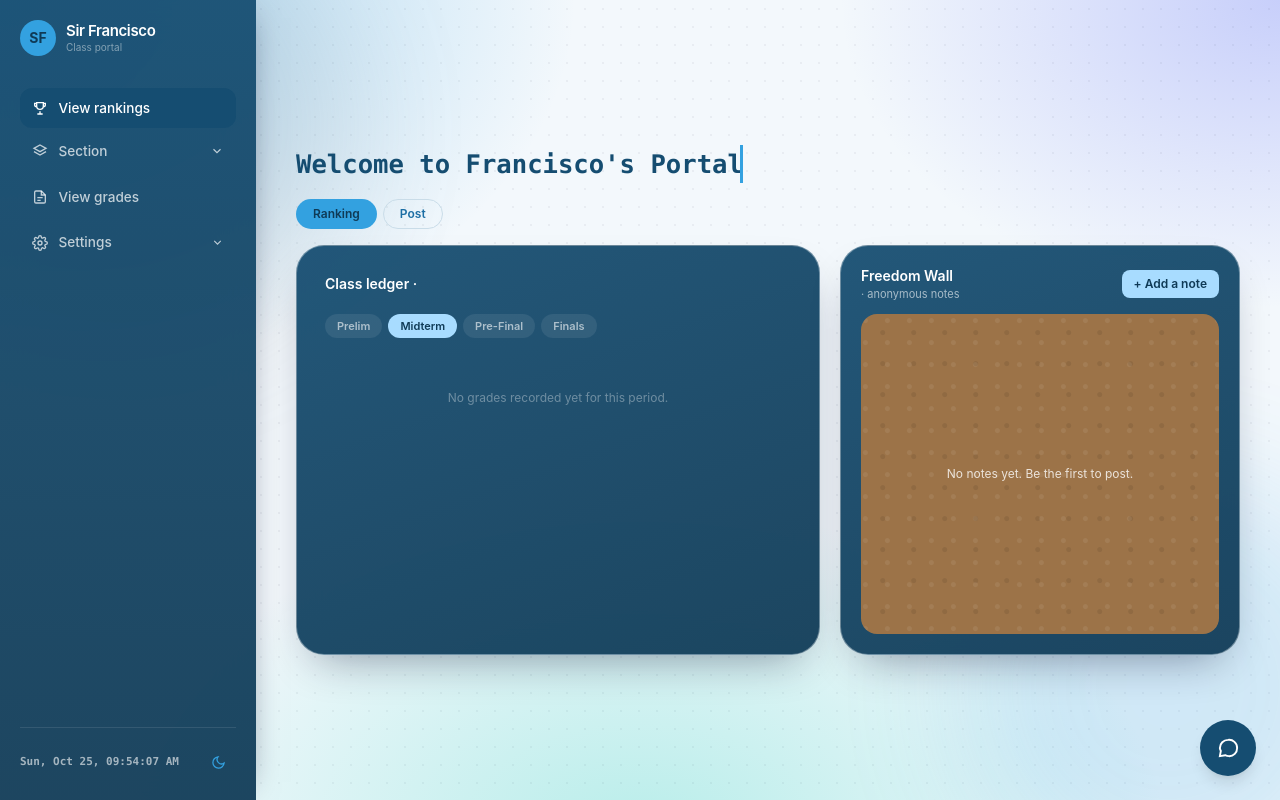
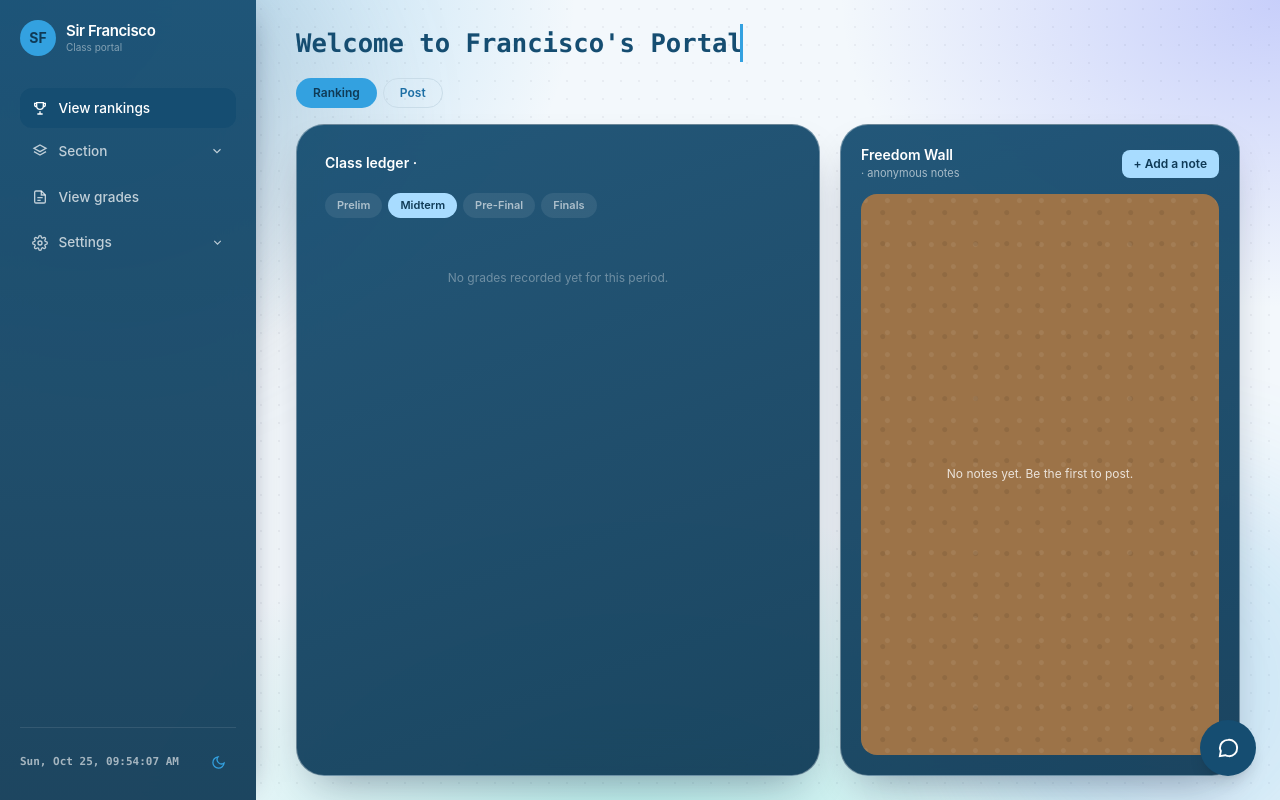
Before and after one commit to paufrancisco/sir_francsico-s_portal, a Laravel app: page / in a window 1280 px wide. Run offline with Laravel 12, Linux system fonts and the light colour scheme; data that the repository does not hold is empty; style sheets or scripts are compiled from the project's sources; some libraries are stand-ins or nearby versions.

Commit message:
fix scroll bar

```diff
--- a/resources/css/app.css
+++ b/resources/css/app.css
@@ -39,3 +39,17 @@
 .wall-react__opt--on { background: rgba(0, 0, 0, 0.08); }
 .wall-react__current { font-size: 14px; line-height: 1; }
 .wall-react__tops { font-size: 12px; letter-spacing: -2px; margin-right: 2px; }
+
+/* portal: no page scroll on desktop, hidden scrollbars */
+@media (min-width: 1024px) {
+  html:has(.portal-root), body:has(.portal-root) { overflow: hidden; }
+}
+.portal-root * { scrollbar-width: none; }
+.portal-root *::-webkit-scrollbar { display: none; }
+
+/* portal: no page scroll on desktop, hidden scrollbars */
+@media (min-width: 1024px) {
+  html:has(.portal-root), body:has(.portal-root) { overflow: hidden; }
+}
+.portal-root * { scrollbar-width: none; }
+.portal-root *::-webkit-scrollbar { display: none; }
--- a/resources/js/Pages/Student/Dashboard.vue
+++ b/resources/js/Pages/Student/Dashboard.vue
@@ -1,6 +1,6 @@
 <template>
     <div
-        class="portal-root min-h-screen relative overflow-hidden transition-colors duration-300"
+        class="portal-root min-h-screen lg:h-screen relative overflow-hidden transition-colors duration-300"
         :class="isDarkMode ? 'dark' : ''"
     >
         <!-- Ambient background: paper grain + soft ink blobs -->
@@ -126,7 +126,7 @@
 
         <!-- Main content (offset for sidebar on lg) -->
         <main class="lg:pl-64 relative z-10">
-            <div class="max-w-[1500px] mx-auto px-5 lg:px-10 py-6 lg:min-h-screen lg:flex lg:flex-col lg:justify-center">
+            <div class="max-w-[1500px] mx-auto px-5 lg:px-10 py-6 lg:h-screen lg:flex lg:flex-col lg:overflow-hidden">
 
                 <h1 class="typewriter-line" aria-label="Welcome to Francisco's Portal"><span class="typewriter">Welcome to Francisco's Portal</span></h1>
                 <div class="flex items-center gap-1.5 mb-4" role="tablist">
@@ -143,9 +143,9 @@
                         @click="activeView = t.key"
                     >{{ t.label }}</button>
                 </div>
-                <div class="w-full flex flex-col lg:flex-row gap-5">
+                <div class="w-full flex flex-col lg:flex-row gap-5 lg:flex-1 lg:min-h-0">
                 <!-- Class ledger: top 1 (left) + top 10 (right) -->
-                <div v-show="activeView === 'rankings'" class="ink-panel rounded-[1.75rem] p-5 lg:p-7 flex flex-col lg:flex-1 min-w-0">
+                <div v-show="activeView === 'rankings'" class="ink-panel rounded-[1.75rem] p-5 lg:p-7 flex flex-col lg:flex-1 min-w-0 lg:min-h-0">
                     <div class="text-sm font-semibold text-white mb-5" style="font-family:var(--font-display);">Class ledger · {{ activeSectionLabel }}</div>
                     <div class="flex flex-wrap gap-1.5 mb-5">
                         <button
@@ -164,12 +164,12 @@
                         No grades recorded yet for this period.
                     </p>
 
-                    <div v-else class="flex-1 min-h-0 grid grid-cols-1 md:grid-cols-5 gap-8" @click="slideStopped = true">
+                    <div v-else class="flex-1 min-h-0 grid grid-cols-1 md:grid-cols-5 gap-8 lg:grid-rows-[minmax(0,1fr)]" @click="slideStopped = true">
                         <!-- Photo slideshow: top 10 -->
                         <div class="md:col-span-2 flex flex-col items-center text-center min-h-0">
                             <div class="rank-ribbon" :class="rankRibbonClass(slideIndex)">TOP {{ currentSlide.rank }}</div>
                             <div
-                                class="relative w-full max-w-[17rem] h-[26rem] mx-auto shrink-0 rounded-2xl shadow-lg fx-wrap"
+                                class="relative w-full max-w-[17rem] h-[26rem] lg:h-[min(26rem,calc(100vh-30rem))] mx-auto shrink-0 rounded-2xl shadow-lg fx-wrap"
                                 :class="'fx-' + frameFor(currentSlide)"
                                 @mouseenter="slidePaused = true"
                                 @mouseleave="slidePaused = false"
@@ -309,16 +309,16 @@
                         </div>
 
                         <!-- Right column: top 10 list -->
-                        <div class="md:col-span-3 w-full flex flex-col justify-center gap-4 min-h-0">
+                        <div class="md:col-span-3 w-full flex flex-col justify-center gap-4 min-h-0 lg:overflow-hidden">
 
                             <!-- Top 10 list (click a row to jump to that photo) -->
-                            <div class="flex-1 min-h-0 flex flex-col justify-between gap-0.5">
+                            <div class="flex-1 min-h-0 overflow-y-auto flex flex-col justify-between gap-0.5">
                                 <button
                                     v-for="(s, i) in slides"
                                     :key="s.name"
                                     type="button"
                                     @click="goToSlide(i)"
-                                    class="ledger-row ledger-row--btn w-full py-1.5 px-2 rounded-lg text-left"
+                                    class="ledger-row ledger-row--btn w-full shrink-0 py-1.5 px-2 rounded-lg text-left"
                                     :class="i === slideIndex ? 'ledger-row--current' : ''"
                                 >
                                     <span class="rank-num">{{ s.rank }}</span>
@@ -345,7 +345,7 @@
                     :touch-auth="touchAuth"
                  />
                 <!-- Freedom wall: separate panel on the right -->
-                <aside class="wall-aside ink-panel rounded-[1.75rem] p-5 lg:w-[22rem] xl:w-[25rem] shrink-0 flex flex-col gap-3 min-h-[22rem]">
+                <aside class="wall-aside ink-panel rounded-[1.75rem] p-5 lg:w-[22rem] xl:w-[25rem] shrink-0 flex flex-col gap-3 min-h-[22rem] lg:min-h-0">
                     <div class="flex items-center justify-between gap-3">
                         <div class="min-w-0">
                             <div class="text-sm font-semibold text-white" style="font-family:var(--font-display);">Freedom Wall</div>
```
Also changed, not shown: package-lock.json, 1 other file.
